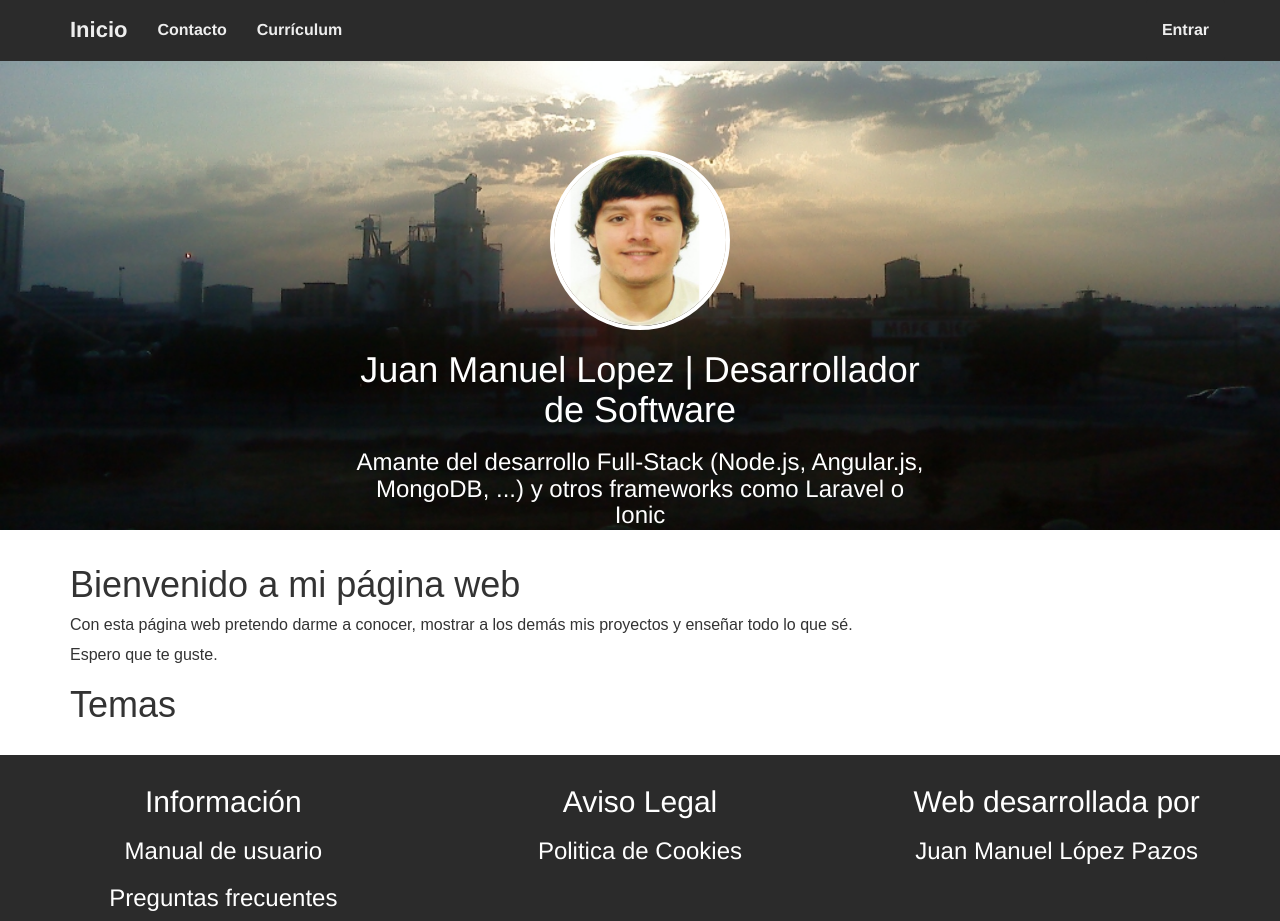
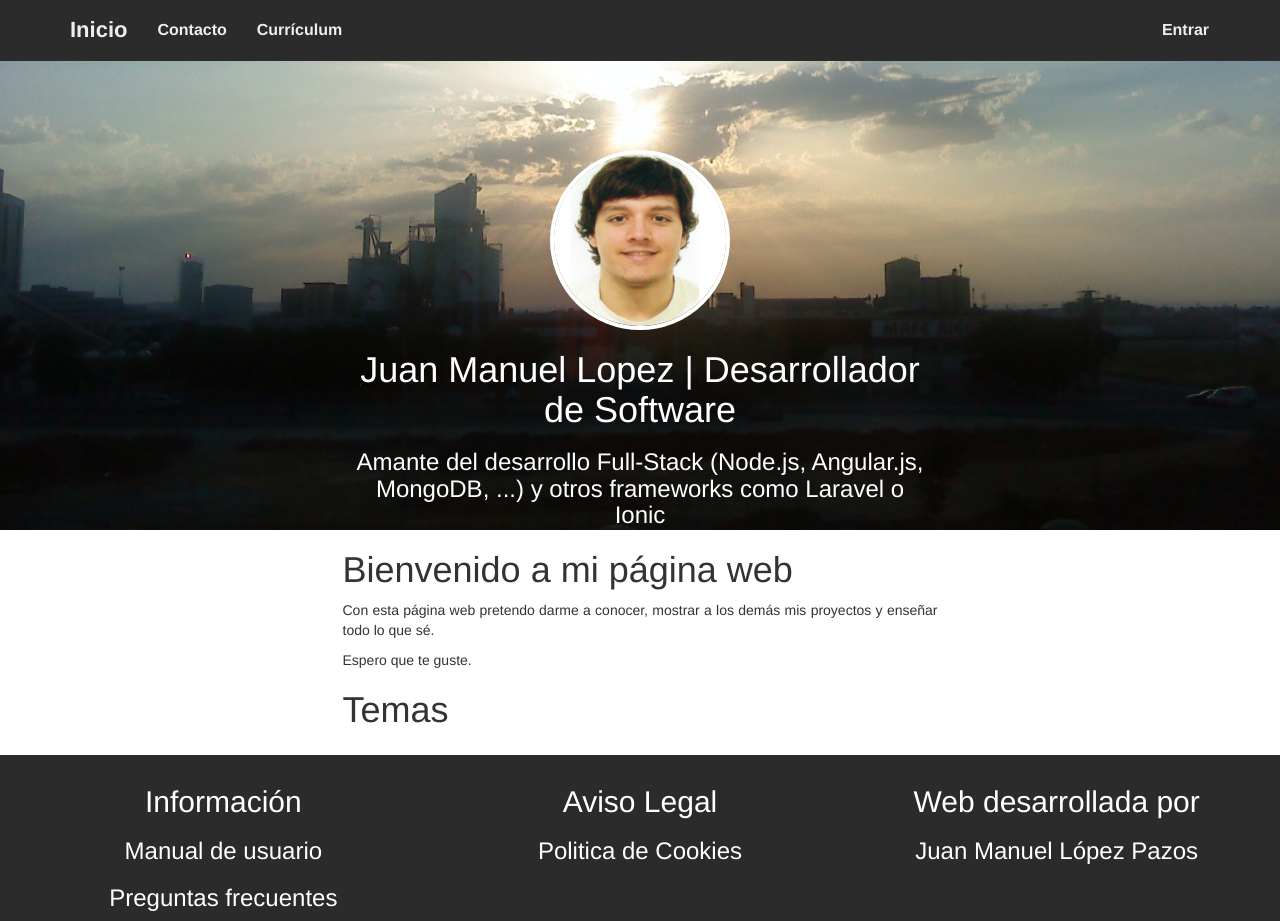
Before and after one commit to jualoppaz/jmlp, a Node server app: page / in a window 1280 px wide. Run offline with Node 20, Linux system fonts and the light colour scheme; data that the repository does not hold is empty; some libraries are stand-ins or nearby versions.

Commit message:
Modificado el css de la página principal para que el footer permanezca al fondo sin pisar el div inmediatamente superior.

```diff
--- a/app/public/css/jmlp.css
+++ b/app/public/css/jmlp.css
@@ -87,22 +87,37 @@
     padding-top: 15px;
 }
 
-.bg + section{
+div.bg + div{
     /* distancia entre el section y el navbar */
     margin-top: 470px;
+    background-color: white;
+    padding-bottom: 15px;
 }
 
 .bg div div h1, .bg div div h3{
     color: #fff;
 }
 
-section img.img-thumbnail{
+div img.img-thumbnail{
     border: none;
 }
 
 div.ng-view{
-    padding-bottom: 20px;
-    background-color: white;
+    margin-bottom: 20px;
+    background: none;
+    padding-left: 0px;
+    padding-right: 0px;
+    width: 100%;
+}
+
+div.ng-view:after{
+    content: " ";
+    display: block;
+    clear:both;
+}
+
+footer{
+    clear: both;
 }
 
 ul li div img{
@@ -159,7 +174,8 @@
 
 body{
     /* El margin inferior del body debe coincidir con el height del footer */
-    margin-bottom: 60px;
+    margin-bottom: 165px;
+    min-height: 100%;
 }
 
 .footer {
@@ -167,7 +183,7 @@
     bottom: 0;
     width: 100%;
     /* Set the fixed height of the footer here */
-    height: 60px;
+    height: 165px;
 
     /* Estos 3 parámetros son para que la imagen de la página principal no se vea entre el body y el footer debido al Parallax */
     background-color: #2b2b2b;
--- a/app/public/templates/home.html
+++ b/app/public/templates/home.html
@@ -1,10 +1,10 @@
 <div class="bg col-lg-12 col-md-12 col-sm-12 col-xs-12">
 
-    <div class="col-md-12 text-center">
+    <div class="col-lg-12 col-md-12 col-sm-12 col-xs-12 text-center">
 
         <img src="/img/yo_web4.jpg" class="img-circle img-responsive">
 
-        <div class="col-md-6 col-md-offset-3">
+        <div class="col-lg-6 col-lg-offset-3 col-md-6 col-md-offset-3 col-sm-6 col-sm-offset-6 col-xs-12">
             <h1>Juan Manuel Lopez | Desarrollador de Software</h1>
             <h3>Amante del desarrollo Full-Stack (Node.js, Angular.js, MongoDB, ...) y otros frameworks como Laravel o Ionic</h3>
         </div>
@@ -12,15 +12,17 @@
 
 </div>
 
-<section class="container">
-    <h1>Bienvenido a mi página web</h1>
-    <p>Con esta página web pretendo darme a conocer, mostrar a los demás mis proyectos y enseñar todo lo que sé.</p>
-    <p>Espero que te guste.</p>
+<div class="col-lg-12 col-md-12 col-sm-12 col-xs-12">
+    <div class="col-lg-6 col-lg-offset-3 col-md-6 col-md-offset-3 col-sm-10 col-sm-offset-1 col-xs-12">
+        <h1>Bienvenido a mi página web</h1>
+        <p>Con esta página web pretendo darme a conocer, mostrar a los demás mis proyectos y enseñar todo lo que sé.</p>
+        <p>Espero que te guste.</p>
 
-    <h1>Temas</h1>
-    <div class="col-md-12">
-        <div class="col-md-3" ng-repeat="tema in temas">
-            <img src="{{tema.imagen}}" class="img-thumbnail img-responsive">
+        <h1>Temas</h1>
+        <div class="col-lg-12 col-md-12 col-sm-12 col-xs-12">
+            <div class="col-lg-3 col-md-3 col-sm-6 col-xs-12" ng-repeat="tema in temas">
+                <img src="{{tema.imagen}}" class="img-thumbnail img-responsive">
+            </div>
         </div>
     </div>
-</section>
+</div>
--- a/app/server/views/layout.jade
+++ b/app/server/views/layout.jade
@@ -39,6 +39,6 @@
 
         include partials/navbar
 
-        div.ng-view
+        div.ng-view.container
 
         include partials/footer
--- a/app/server/views/partials/footer.jade
+++ b/app/server/views/partials/footer.jade
@@ -1,17 +1,17 @@
-footer.footer.col-md-12.col-sm-12.col-xs-12
-    div.col-md-12.col-sm-12.col-xs-12.text-center
-        div.col-md-4.col-sm-6.col-xs-12(style="padding-top:10px")
+footer.col-lg-12.col-md-12.col-sm-12.col-xs-12.footer
+    div.col-lg-12.col-md-12.col-sm-12.col-xs-12.text-center
+        div.col-lg-4.col-md-4.col-sm-6.col-xs-12(style="padding-top:10px")
             h2 Información
             h3
                 a(href="/manualDeUsuario") Manual de usuario
             h3
                 a(href="/preguntasFrecuentes") Preguntas frecuentes
-        div.col-md-4.col-sm-6.col-xs-12(style="padding-top:10px")
+        div.col-lg-4.col-md-4.col-sm-6.col-xs-12(style="padding-top:10px")
             h2 Aviso Legal
             h3
                 a(href="/politicaDeCookies") Politica de Cookies
 
-        div.col-md-4.col-md-offset-0.col-sm-6.col-sm-offset-3.col-xs-12(style="padding-top: 10px")
+        div.col-lg-4.col-md-4.col-md-offset-0.col-sm-6.col-sm-offset-3.col-xs-12(style="padding-top: 10px")
             h2 Web desarrollada por
             h3
                 a(href="http://juanmanuellopezpazos.appspot.com", target="_blank") Juan Manuel López Pazos
```
